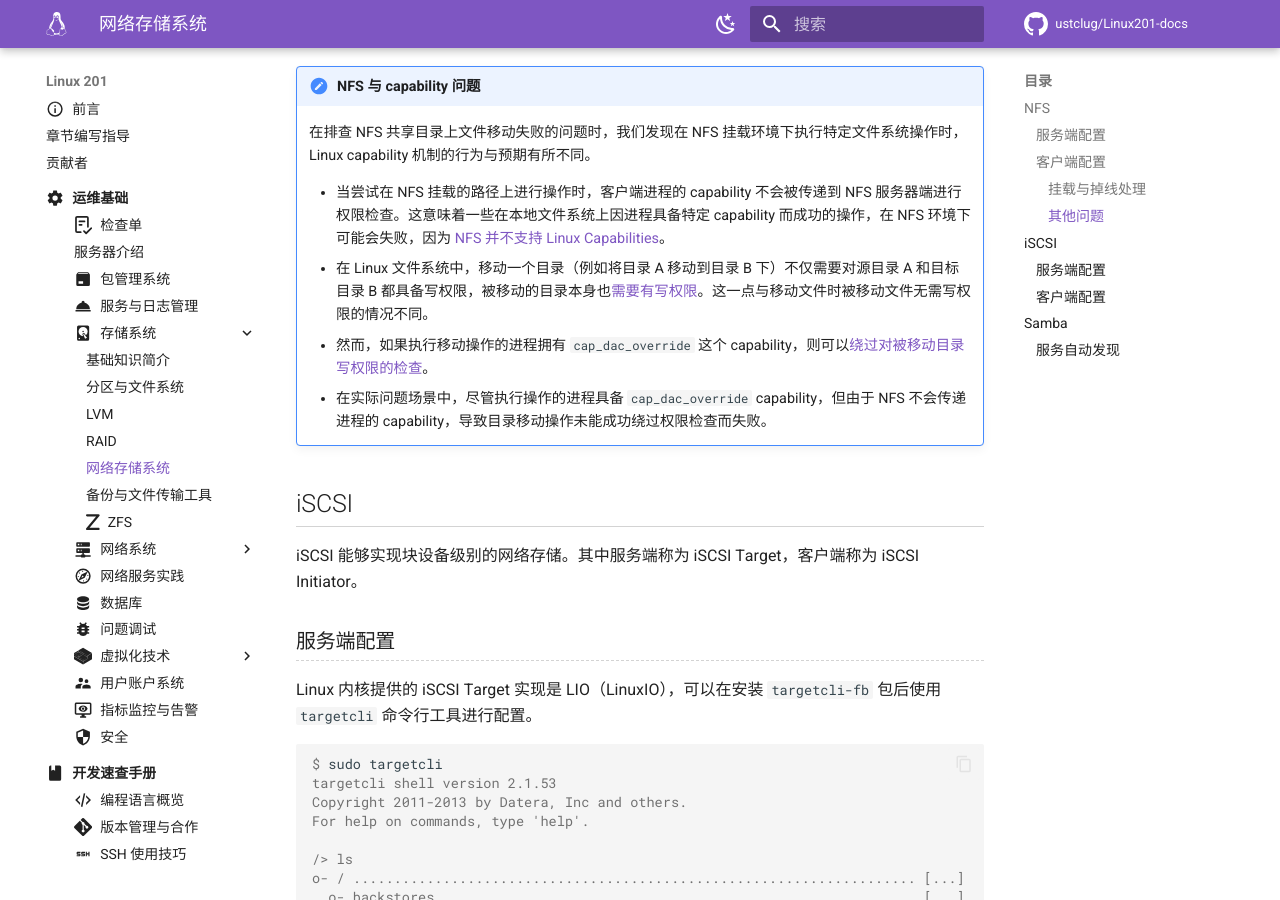
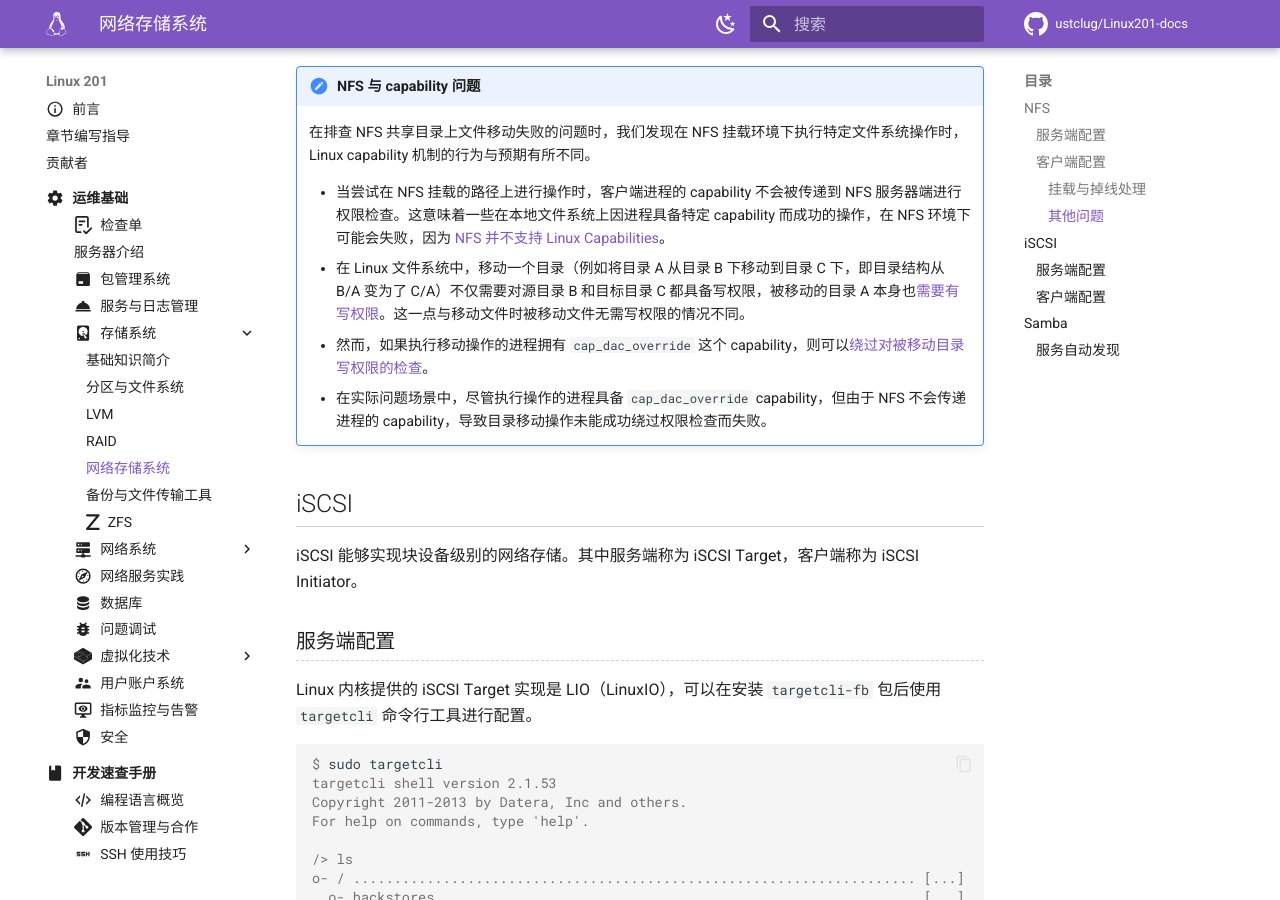
Before and after one commit to ustclug/Linux201-docs, an MkDocs documentation site: the page built from docs/ops/storage/network.md, in a window 1280 px wide and 900 px high, scrolled down 5014 px. Built offline with MkDocs 1.6.1 and Material for MkDocs 9.7.7, drawn with Linux system fonts in a browser that asks for light colours; comment, search, counter and statistics services are not loaded.

Commit message:
ops/storage: Fix typo

```diff
--- a/docs/ops/storage/network.md
+++ b/docs/ops/storage/network.md
@@ -353,7 +353,7 @@ NFS 尽管使用起来像本地文件系统，但是实际上仍然存在一些
     在排查 NFS 共享目录上文件移动失败的问题时，我们发现在 NFS 挂载环境下执行特定文件系统操作时，Linux capability 机制的行为与预期有所不同。
 
     * 当尝试在 NFS 挂载的路径上进行操作时，客户端进程的 capability 不会被传递到 NFS 服务器端进行权限检查。这意味着一些在本地文件系统上因进程具备特定 capability 而成功的操作，在 NFS 环境下可能会失败，因为 [NFS 并不支持 Linux Capabilities](https://access.redhat.com/solutions/2117321)。
-    * 在 Linux 文件系统中，移动一个目录（例如将目录 A 移动到目录 B 下）不仅需要对源目录 A 和目标目录 B 都具备写权限，被移动的目录本身也[需要有写权限](https://elixir.bootlin.com/linux/v6.14.1/source/fs/namei.c#L4994-L4999)。这一点与移动文件时被移动文件无需写权限的情况不同。
+    * 在 Linux 文件系统中，移动一个目录（例如将目录 A 从目录 B 下移动到目录 C 下，即目录结构从 B/A 变为了 C/A）不仅需要对源目录 B 和目标目录 C 都具备写权限，被移动的目录 A 本身也[需要有写权限](https://elixir.bootlin.com/linux/v6.14.1/source/fs/namei.c#L4994-L4999)。这一点与移动文件时被移动文件无需写权限的情况不同。
     * 然而，如果执行移动操作的进程拥有 `cap_dac_override` 这个 capability，则可以[绕过对被移动目录写权限的检查](https://elixir.bootlin.com/linux/v6.14.1/source/fs/namei.c#L475-L485)。
     * 在实际问题场景中，尽管执行操作的进程具备 `cap_dac_override` capability，但由于 NFS 不会传递进程的 capability，导致目录移动操作未能成功绕过权限检查而失败。
 
```
